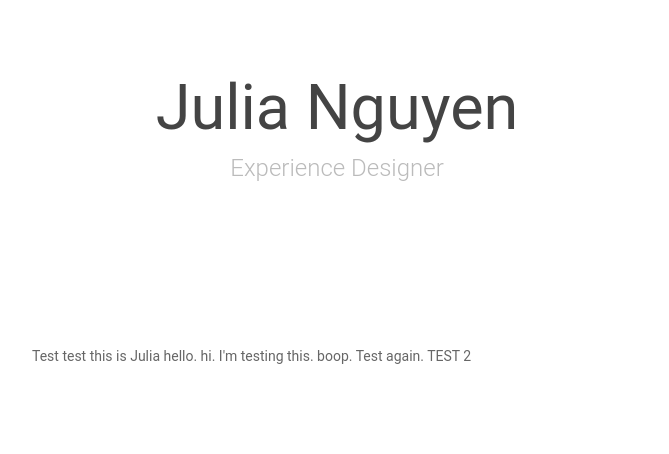
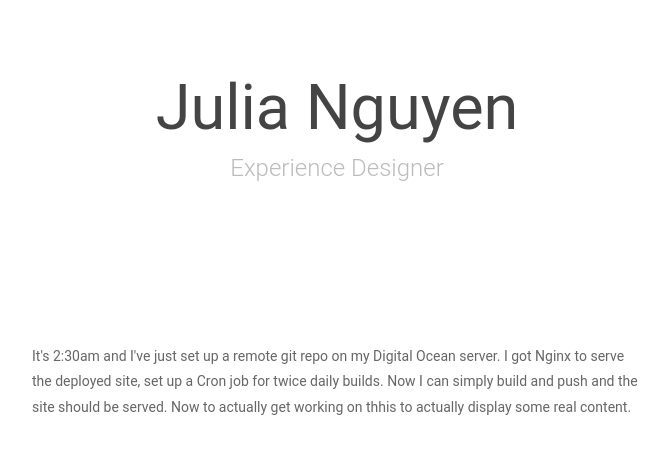
Before and after one commit to uxjulia/uxjulia.github.io, a Jekyll site: the page built from index.html, in a window 1280 px wide. Shown: the top 454 px of the page, without its empty margins (303-972 px from the left). Built offline with Jekyll 4.4.1, drawn with Linux system fonts in a browser that asks for light colours; nearby versions of some CDN libraries.

Commit message:
added some text

```diff
--- a/index.html
+++ b/index.html
@@ -5,7 +5,7 @@ layout: default
 <div class="home" id="#info">
 
   <div class="content">
-  <p>Test test this is Julia hello. hi. I'm testing this. boop. Test again. TEST 2 </p>
+  <p>It's 2:30am and I've just set up a remote git repo on my Digital Ocean server. I got Nginx to serve the deployed site, set up a Cron job for twice daily builds. Now I can simply build and push and the site should be served. Now to actually get working on thhis to actually display some real content.  </p>
 
 </div>
 </div>
```
